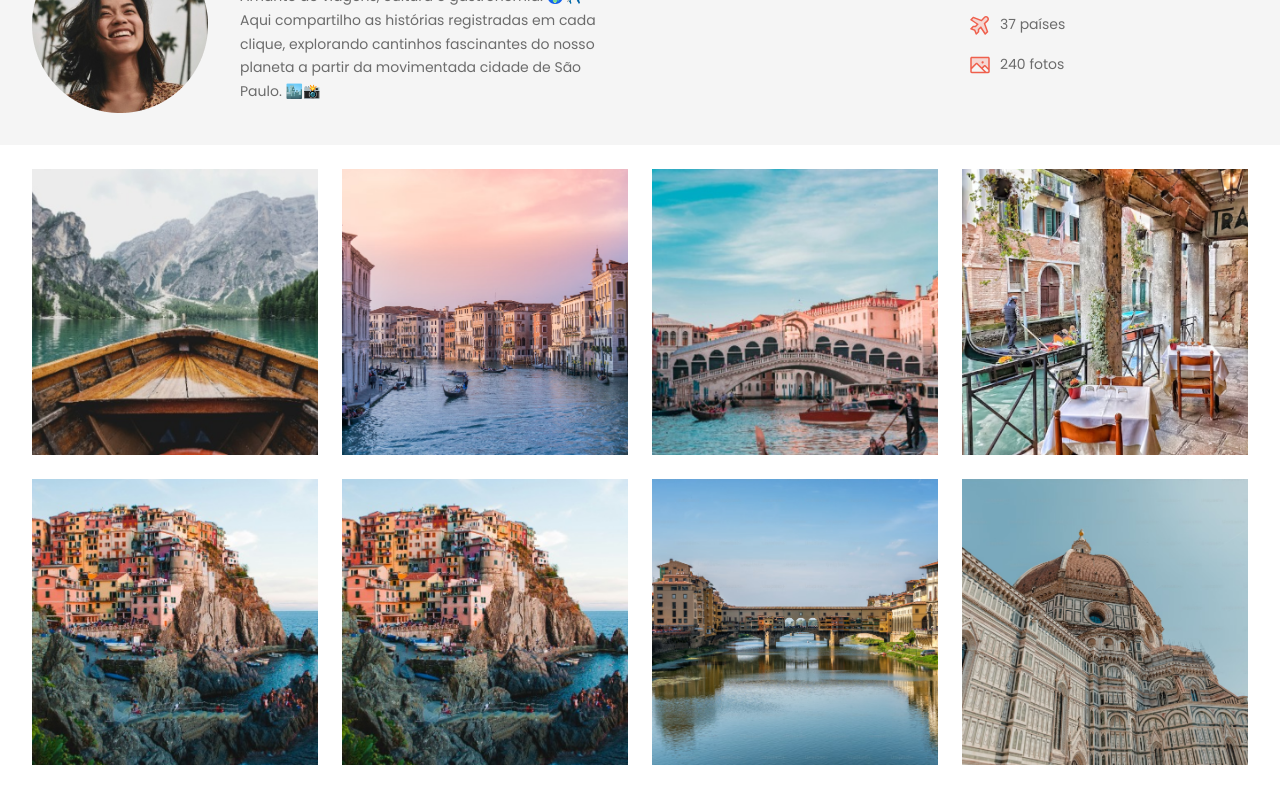
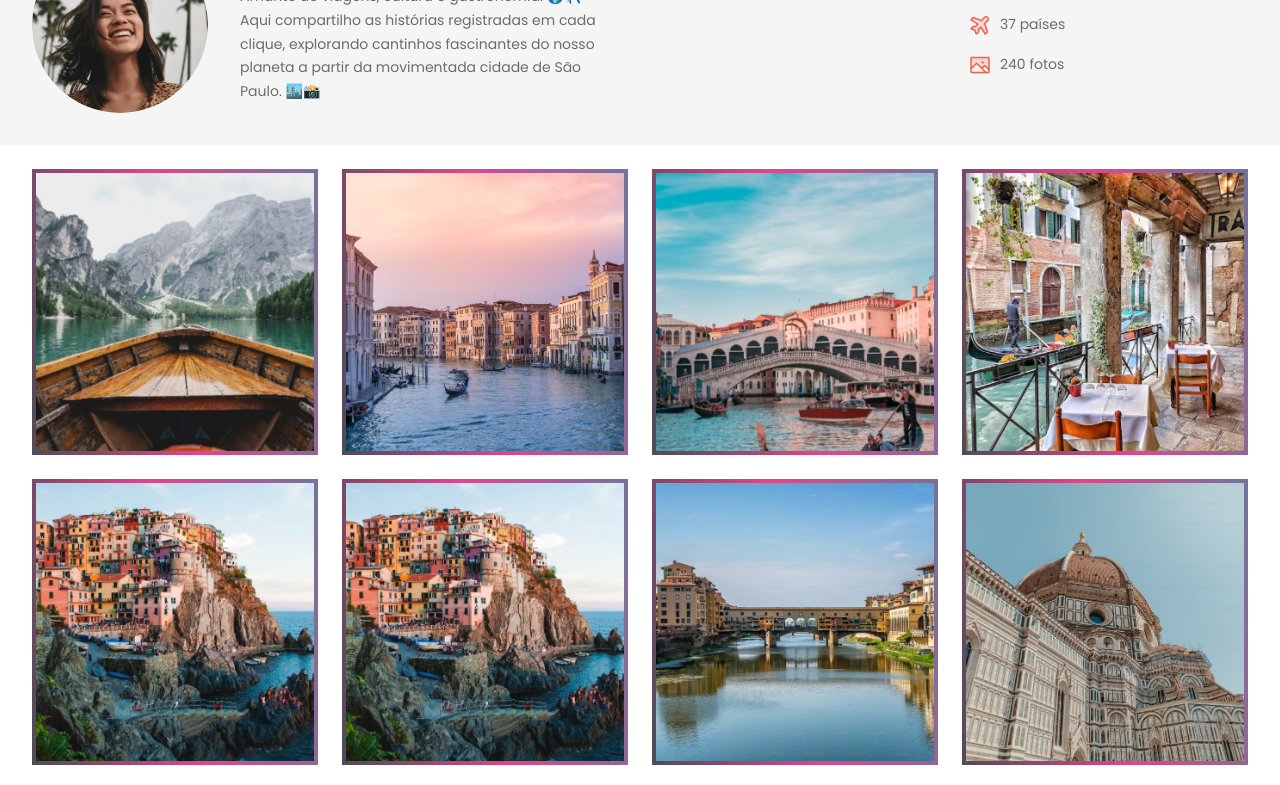
Before and after one commit to AleexCold91/projeto-travelgram, a plain HTML site: page index.html in a window 1280 px wide. Shown: the part 191-976 px from the top of the page. Drawn offline with Linux system fonts and the light colour scheme.

Commit message:
final project

```diff
--- a/style/footer.css
+++ b/style/footer.css
@@ -2,6 +2,8 @@ footer {
     display: flex;
     gap: 24px;
     padding-block: 24px;
+
+    font: 14px/150% var(--font-family);
 }
 
 footer span:nth-child(1) {
--- a/style/header.css
+++ b/style/header.css
@@ -17,6 +17,13 @@ header .container {
 
 #profile > div {
     max-width: 384px;
+}
+
+#profile img {
+    width: 176px;
+    height: 176px;
+    object-fit: cover;
+    border-radius: 50%;
 }
 
 #profile h1 {
--- a/style/main.css
+++ b/style/main.css
@@ -10,4 +10,14 @@ main img {
     width: 286px;
     height: 286px;
     object-fit: cover;
+
+    transition: 0.2s ease-in-out;
+
+    border: 4px solid transparent;
+    background: linear-gradient(#f0eeea, #706461, #e6eaeb)padding-box,linear-gradient(260deg,#71749b, #df468d, #4f4b58) border-box;
 }
+
+
+main img:hover {
+    transform: scale(1.05);
+}
```
